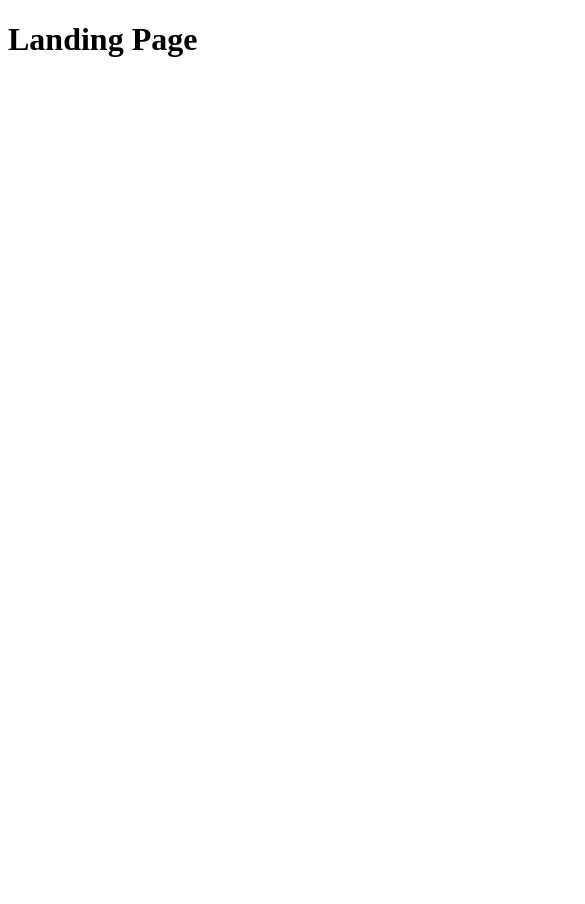
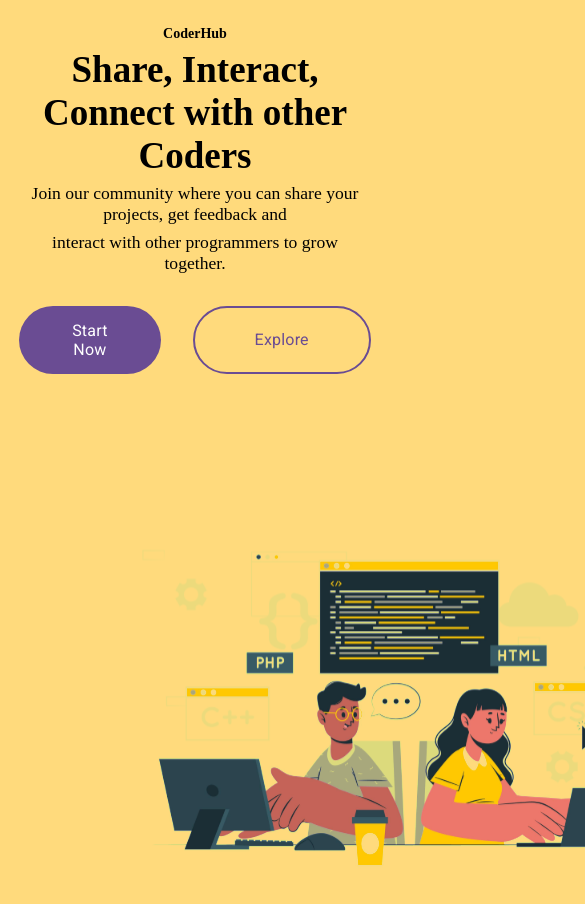
Before and after one commit to D0nFrancesco/CoderHub, a React (Create React App) app in the folder app/: page / in a window 390 px wide. Shown: the top 904 px of the page, 585 px wide, since content can reach past the window. Before the commit the page ends 844 px from the top, so only its background shows below. Built offline with nearby package versions, Linux system fonts and the light colour scheme; no server answers.

Commit message:
landing page almost ready (not responsive yet)

```diff
--- a/app/src/pages/landing.js
+++ b/app/src/pages/landing.js
@@ -1,9 +1,36 @@
 import React from "react";
+import { Link } from "react-router-dom";
 import ReactDOM from "react-dom";
+import landing_svg from '../img/landing.svg';
 
 const LandingPage = () => {
     return (
-        <h1>Landing Page</h1>
+        <div className = 'landing-page'>
+            <h1 className='logo'>CoderHub</h1>
+
+            <h1>Share, Interact,</h1>
+
+            <h1>Connect with other Coders</h1>
+
+            <p>Join our community where you can share your projects, get feedback and</p>
+
+            <p>interact with other programmers to grow together.</p>
+
+            <div className='btns'>
+            <button className='start-btn'>
+                <Link to='/'>Start Now</Link>
+            </button>
+
+            <button className='explore-btn'>
+                <Link to='/'>Explore</Link>
+            </button>
+            </div>
+
+            <div className='svg-img'>
+                <img src={ landing_svg } alt=''></img>
+            </div>
+
+        </div>
     )
 };
 
--- a/app/src/styling/pages/_landing.scss
+++ b/app/src/styling/pages/_landing.scss
@@ -0,0 +1,88 @@
+$body-bg: #FFDA7C;
+$purple: #6A4C93;
+
+*{
+    margin:0;
+    padding:0;
+    box-sizing: border-box;
+}
+
+body{
+    background-color:$body-bg;
+    display:flex;
+    flex-direction: column;
+    justify-content: center;
+    align-items: center;
+    text-align:center
+}
+
+.landing-page{
+    padding:1.2rem;
+    height:100vh;
+
+
+    .logo{
+        font-size:14px;
+        margin:.4rem;
+    }
+
+    h1{
+        font-size:37px;
+        font-weight:bold;
+    }
+
+    p{
+        margin:.4rem;
+        font-size:1.1rem;
+    }
+
+    .btns{
+        display:flex;
+        gap:2rem;
+        margin:2rem 0;
+        place-content:center;
+
+    }
+
+    a{
+        text-decoration:none;
+        font-family: Roboto;
+        font-style: normal;
+        font-weight: 500;
+        font-size: 16px;
+        letter-spacing: 0.0125em;
+    }
+
+    .start-btn{
+        background: #6A4C93;
+        border-radius: 40px;
+        padding: 15px 45px;
+        border:none;
+
+            a{
+                color:#FFFFFF;
+
+            }
+    }
+
+    .explore-btn{
+        border: 2px solid #6A4C93;
+        box-sizing: border-box;
+        border-radius: 40px;
+        padding: 15px 60px;
+        background:transparent;
+
+            a{
+                color:$purple;
+            }
+    }
+
+    img{
+    width:600px;
+    height:550px;
+    mix-blend-mode: darken;
+    position: absolute;
+    bottom:-11%;
+    left:28%;
+    }
+}
```
Also changed, not shown: app/src/img/landing.svg (added), app/src/styling/main.scss (line endings or trailing spaces).
